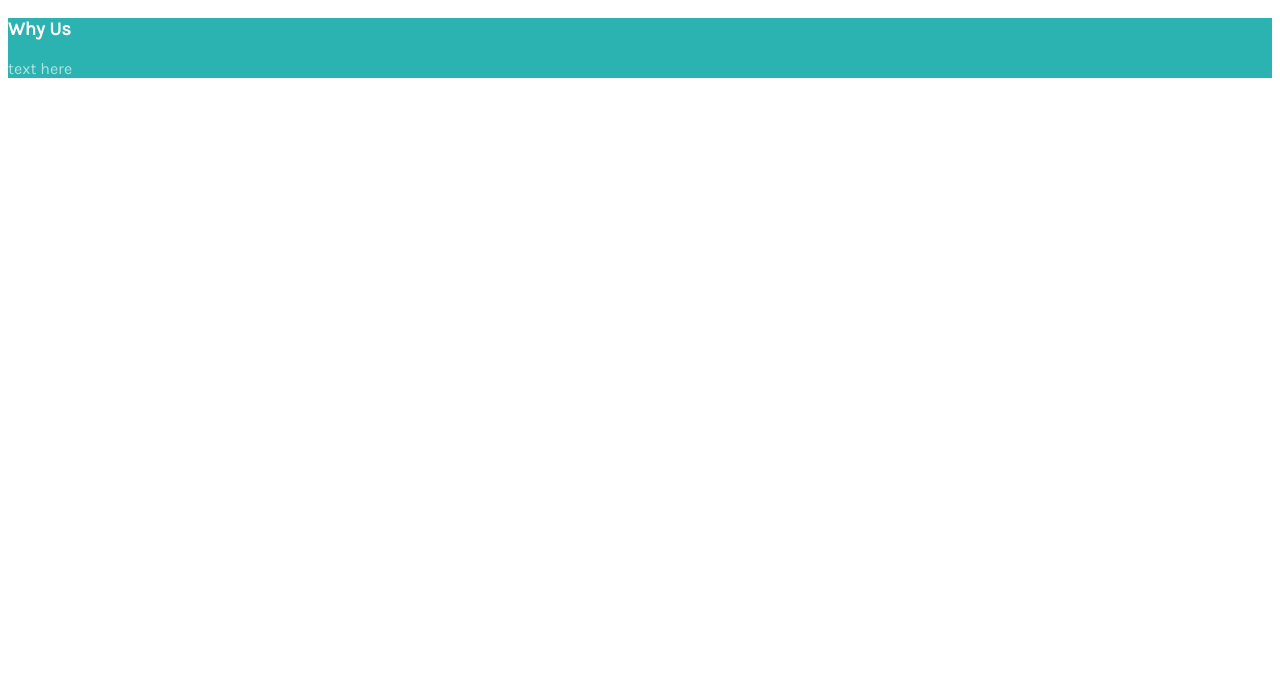
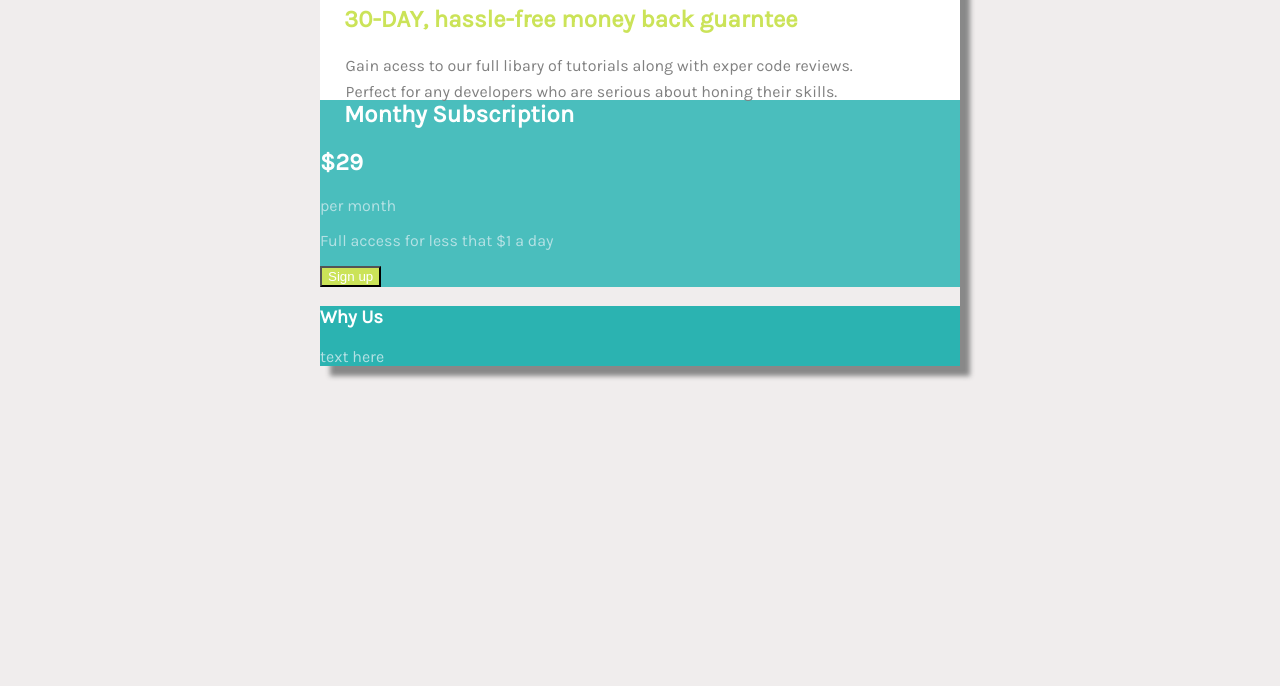
Before and after one commit to gwartney21/GridLayout, a plain HTML site: page index.html in a window 1280 px wide. Shown: the part 373-1059 px from the top of the page. Before the commit the page ends 800 px from the top, so only its background shows below. Drawn offline with Linux system fonts and the light colour scheme.

Commit message:
Updated css sheet
Added in more default styling and began converting more of the html over to the design.

```diff
--- a/css/style.css
+++ b/css/style.css
@@ -1,13 +1,23 @@
+*{
+  box-sizing: border-box;
+}
+
 body{
   font-family: 'Karla', sans-serif;
+  margin: 25%;
+  padding: 0;
+  background-color: #f0eded;
+  box-shadow: 10px 10px 5px #888888;
 }
 
 .gridOne{
   background-color: white;
+  border-radius: 15px 15px 0 0;
 }
 .gridTwo{
   background-color:	rgb(74, 190, 189);
    height: 100%;
+   margin-top: -1.5em;
 }
 
 .gridThree{
@@ -16,14 +26,18 @@ body{
 
 #callToAction{
   color:rgb(66, 194, 186);
+  margin-left: 1em;
 }
 
 #seconedCallToAction{
   color:rgb(203, 227, 88);
+  margin-left: 1em;
 }
 
 #ThirdCallToaction{
   color: grey;
+  line-height: 1.6;
+  margin-left:1.6em;
 }
 
 p{
@@ -36,6 +50,7 @@ p{
 
 #MontlySub{
   color: white;
+  margin-left: 1em;
 }
 
 #pricing{
```
